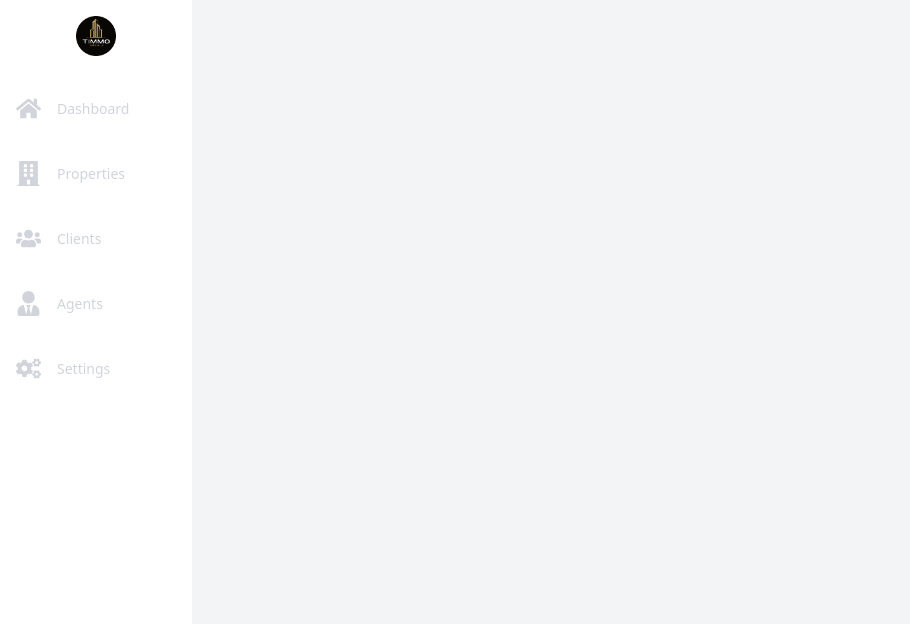
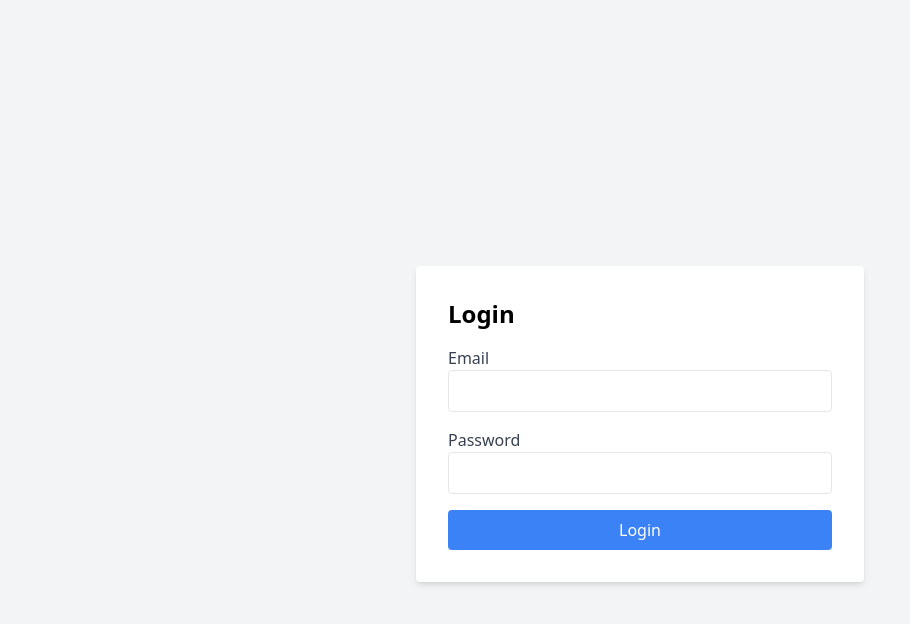
Before and after one commit to Mohammed1DZ/TIMMO, a React (Create React App) app: page /login in a window 1280 px wide. Shown: the top 624 px of the page, without its empty margins (0-910 px from the left). Built offline with nearby package versions, Linux system fonts and the light colour scheme.

Commit message:
Update App.js

```diff
--- a/src/App.js
+++ b/src/App.js
@@ -1,58 +1,43 @@
 import React, { useState } from 'react';
-import { BrowserRouter as Router, Routes, Route } from 'react-router-dom';
+import { BrowserRouter as Router, Routes, Route, Navigate } from 'react-router-dom';
 import Sidebar from './components/Sidebar';
 import Dashboard from './pages/Dashboard';
 import Properties from './pages/Properties';
 import Clients from './pages/Clients';
 import Agents from './pages/Agents';
 import Settings from './pages/Settings';
-import SuperAdminProfile from './pages/SuperAdminProfile';  // Import the new component
+import Login from './pages/Login';
 
 function App() {
-    const [agents, setAgents] = useState([]);  // Centralized agent state
-    const [user, setUser] = useState({ name: 'John Doe', email: 'superadmin@example.com' });
+    const [userRole, setUserRole] = useState(null);  // Track the logged-in user's role
 
-    const addAgent = (newAgent) => {
-        setAgents((prevAgents) => [...prevAgents, newAgent]);
-    };
-
-    const updateProfile = (updatedProfile) => {
-        setUser((prevUser) => ({ ...prevUser, ...updatedProfile }));
-        alert('Profile updated successfully!');
-    };
-
-    const logout = () => {
-        alert('Logged out successfully.');
-        // Implement actual logout logic here (e.g., clear authentication tokens)
-    };
+    const isAuthenticated = userRole !== null;  // Check if user is authenticated
 
     return (
         <Router>
             <div className="flex h-screen">
-                {/* Sidebar */}
-                <Sidebar />
+                {/* Only show sidebar if authenticated */}
+                {isAuthenticated && <Sidebar userRole={userRole} />}
 
                 {/* Main content */}
                 <div className="flex-1 p-8 md:p-6 bg-gray-100 overflow-auto">
                     <Routes>
-                        <Route path="/" element={<Dashboard />} />
-                        <Route path="/properties" element={<Properties />} />
-                        <Route path="/clients" element={<Clients />} />
-                        <Route
-                            path="/agents"
-                            element={<Agents agents={agents} addAgent={addAgent} />}
-                        />
-                        <Route path="/settings" element={<Settings />} />
-                        <Route
-                            path="/super-admin-profile"
-                            element={
-                                <SuperAdminProfile
-                                    user={user}
-                                    onUpdateProfile={updateProfile}
-                                    onLogout={logout}
-                                />
-                            }
-                        />
+                        {/* Login route */}
+                        <Route path="/login" element={<Login setUserRole={setUserRole} />} />
+
+                        {/* Protected routes */}
+                        {isAuthenticated ? (
+                            <>
+                                <Route path="/" element={<Dashboard />} />
+                                <Route path="/properties" element={<Properties />} />
+                                <Route path="/clients" element={<Clients />} />
+                                <Route path="/agents" element={<Agents />} />
+                                <Route path="/settings" element={<Settings />} />
+                            </>
+                        ) : (
+                            // Redirect to login if not authenticated
+                            <Route path="*" element={<Navigate to="/login" />} />
+                        )}
                     </Routes>
                 </div>
             </div>
```
